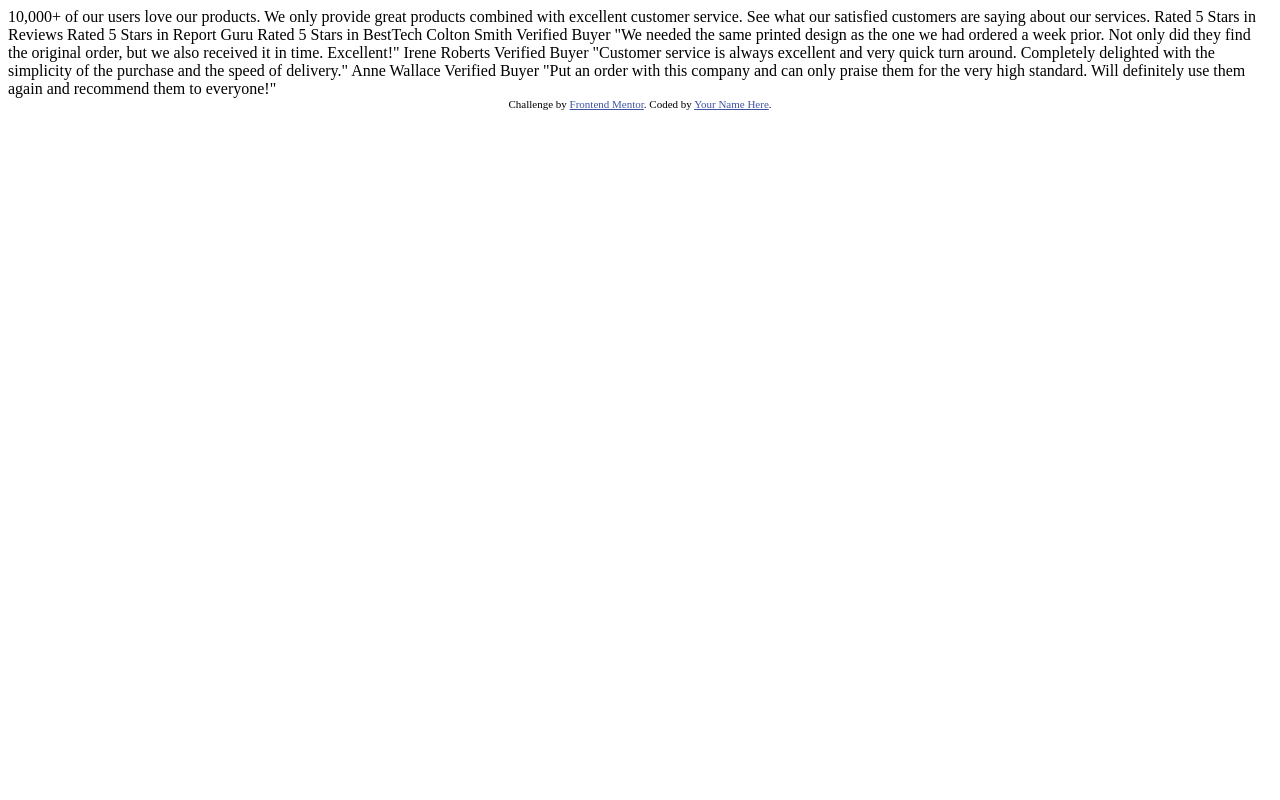
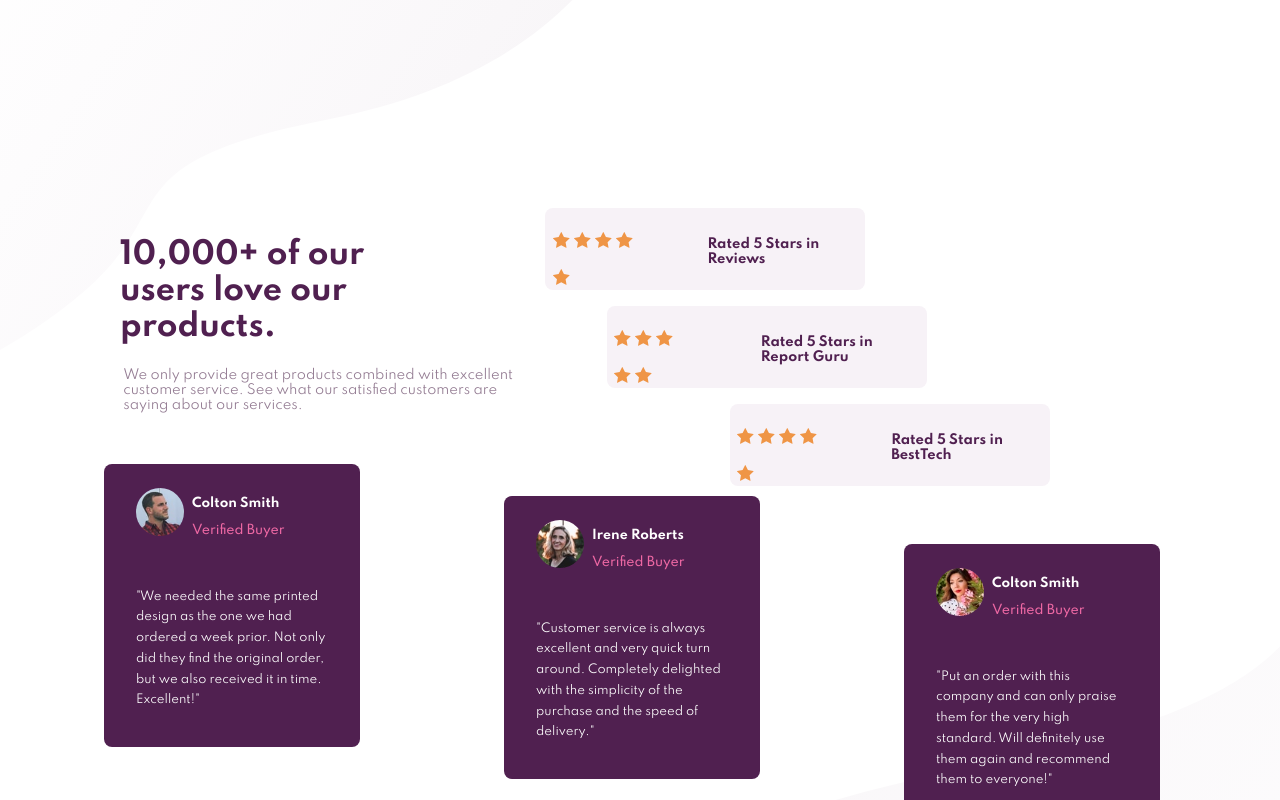
Before and after one commit to aj-menon/social-proof-section, a plain HTML site: page index.html in a window 1280 px wide. Drawn offline with Linux system fonts and the light colour scheme.

Commit message:
adding html, css

```diff
--- a/index.html
+++ b/index.html
@@ -1,16 +1,12 @@
 <!DOCTYPE html>
 <html lang="en">
+
 <head>
   <meta charset="UTF-8" />
   <meta name="viewport" content="width=device-width, initial-scale=1.0" />
   <!-- displays site properly based on user's device -->
-
-    <link
-      rel="icon"
-      type="image/png"
-      sizes="32x32"
-      href="./images/favicon-32x32.png"
-    />
+  <link rel='stylesheet' href='./styles/styles.css' />
+  <link rel="icon" type="image/png" sizes="32x32" href="./images/favicon-32x32.png" />
 
   <title>Frontend Mentor | Social proof section</title>
 
@@ -19,43 +15,129 @@
     .attribution {
       font-size: 11px;
       text-align: center;
+      position: absolute;
+      bottom: 0;
+
     }
+
     .attribution a {
       color: hsl(228, 45%, 44%);
     }
   </style>
 </head>
+
 <body>
+  <div class='main-wrapper'>
+    <h1 class="sr-only">Social Proof Section </h1>
+    <div class='container'>
+      <div class='title-container'>
+        <h1 class='title'>
           10,000+ of our users love our products.
-
+        </h1>
+        <p class='info'>
           We only provide great products combined with excellent customer service.
           See what our satisfied customers are saying about our services.
+        </p>
+      </div>
+      <h2 class="sr-only"> Review Ratings</h2>
+      <div class="review-ratings">
+        <div class='ratings'>
+          <div class=stars1>
+            <img src='./images/icon-star.svg' alt='' aria-hidden="true" />
+            <img src='./images/icon-star.svg' alt='' aria-hidden="true" />
+            <img src='./images/icon-star.svg' alt='' aria-hidden="true" />
+            <img src='./images/icon-star.svg' alt='' aria-hidden="true" />
+            <img src='./images/icon-star.svg' alt='' aria-hidden="true" />
+          </div>
+          <p class='rating-title'>Rated 5 Stars in Reviews</p>
+        </div>
+        <h2 class="sr-only">Report Ratings</h2>
+        <div class='ratings'>
+          <div class=stars2>
+            <img src='./images/icon-star.svg' alt='' aria-hidden="true" />
+            <img src='./images/icon-star.svg' alt='' aria-hidden="true" />
+            <img src='./images/icon-star.svg' alt='' aria-hidden="true" />
+            <img src='./images/icon-star.svg' alt='' aria-hidden="true" />
+            <img src='./images/icon-star.svg' alt='' aria-hidden="true" />
+          </div>
+          <p class='rating-title'>Rated 5 Stars in Report Guru</p>
+        </div>
+        <h2 class="sr-only">Ratings</h2>
+        <div class='ratings'>
+          <div class=stars3>
+            <img src='./images/icon-star.svg' alt='' aria-hidden="true" />
+            <img src='./images/icon-star.svg' alt='' aria-hidden="true" />
+            <img src='./images/icon-star.svg' alt='' aria-hidden="true" />
+            <img src='./images/icon-star.svg' alt='' aria-hidden="true" />
+            <img src='./images/icon-star.svg' alt='' aria-hidden="true" />
+          </div>
+          <p class='rating-title'>Rated 5 Stars in BestTech</p>
+        </div>
+      </div>
+      <h3 class="sr-only">Reviews from Buyers</h3>
+      <div class='reviews'>
+        <div class='user-review' id='colton-smith'>
+          <div class='user-details'>
+            <img src='./images/image-colton.jpg' alt='Colton Smith' class='user-image' />
+            <span class='user-name'>Colton Smith
+              <p class='user-desc'>Verified Buyer</p>
+            </span>
 
-    Rated 5 Stars in Reviews
-    Rated 5 Stars in Report Guru
-    Rated 5 Stars in BestTech
-
-    Colton Smith
-    Verified Buyer
+          </div>
+          <p class='review'>
             "We needed the same printed design as the one we had ordered a week prior.
             Not only did they find the original order, but we also received it in time.
             Excellent!"
+          </p>
+        </div>
+        <div class='user-review' id='irene-roberts'>
+          <div class='user-details'>
+            <img src='./images/image-irene.jpg' alt='Irene Roberts' class='user-image' />
+            <span class='user-name'>Irene Roberts
+              <p class='user-desc'>Verified Buyer</p>
+            </span>
 
-    Irene Roberts
-    Verified Buyer
+          </div>
+          <p class='review'>
             "Customer service is always excellent and very quick turn around. Completely
             delighted with the simplicity of the purchase and the speed of delivery."
 
-    Anne Wallace
-    Verified Buyer
+          </p>
+        </div>
+        <div class='user-review' id='anne-wallace'>
+          <div class='user-details'>
+            <img src='./images/image-anne.jpg' alt='Anne Wallace' class='user-image' />
+            <span class='user-name'>Colton Smith
+              <p class='user-desc'>Verified Buyer</p>
+            </span>
+
+          </div>
+          <p class='review'>
             "Put an order with this company and can only praise them for the very high
             standard. Will definitely use them again and recommend them to everyone!"
+          </p>
+        </div>
+      </div>
+    </div>
+  </div>
+  </div>
+  </div>
+  <!--
 
-    <div class="attribution">
+
+
+
+
+
+
+
+
+
+  <!-- <div class="attribution">
     Challenge by
-      <a href="https://www.frontendmentor.io?ref=challenge" target="_blank"
-        >Frontend Mentor</a
-      >. Coded by <a href="#">Your Name Here</a>.
-    </div>
+    <a href="https://www.frontendmentor.io?ref=challenge" target="_blank">Frontend Mentor</a>. Coded by <a href="#">Your
+      Name Here</a>.
+  </div> -->
 </body>
+
 </html>
--- /dev/null
+++ b/styles/styles.css
@@ -0,0 +1,233 @@
+@import url("https://fonts.googleapis.com/css2?family=Spartan:wght@400;500;700&display=swap");
+* {
+	box-sizing: border-box;
+}
+:root {
+	/* Primary */
+	--very-dark-magenta: hsl(300, 43%, 22%);
+	--soft-pink: hsl(333, 80%, 67%);
+	/* Neutral */
+	--dark-gray-magenta: hsl(303, 10%, 53%);
+	--light-gray-magenta: hsl(300, 24%, 96%);
+	--white: hsl(0, 0%, 100%);
+}
+body {
+	margin: 0;
+	padding: 0;
+	min-height: 100vh;
+	height: 100%;
+
+	font-size: 15px;
+	font-family: "Spartan", sans-serif;
+	background: var(--white) fixed;
+	background-size: 100%;
+	/* background-image: url(../images/bg-pattern-top-mobile.svg); */
+	/* background-repeat: no-repeat;
+    background-position: top left; */
+}
+.main-wrapper {
+	min-width: 100vw;
+	min-height: 100vh;
+	display: flex;
+	flex-direction: column;
+	position: relative;
+	overflow: hidden;
+	z-index: -1;
+	margin: 0 auto;
+}
+.main-wrapper::after,
+.main-wrapper::before {
+	position: absolute;
+	content: "";
+	width: 100vw;
+	height: 100vh;
+	background-size: contain;
+	/* transform: translate(-50%, -50%); */
+	z-index: -1;
+}
+.main-wrapper:before {
+	/* top: 0;
+	left: 0; */
+
+	transform: translate(0, -65%);
+	background: url(../images/bg-pattern-top-mobile.svg) no-repeat bottom right;
+}
+
+.main-wrapper:after {
+	transform: translate(0, 50%);
+	background: url(../images/bg-pattern-bottom-mobile.svg) no-repeat top left;
+
+	bottom: 0;
+	right: 0;
+}
+
+.container {
+	padding: 1rem;
+	margin: 0 auto;
+	display: flex;
+	flex-direction: column;
+	align-items: center;
+	justify-content: space-around;
+	text-align: center;
+}
+h1.title {
+	color: var(--very-dark-magenta);
+	text-align: center;
+}
+.info {
+	color: var(--dark-gray-magenta);
+	font-size: 0.815rem;
+	padding: 0.2rem;
+	font-weight: 400;
+}
+.review-ratings {
+	width: 100%;
+}
+.ratings {
+	background-color: var(--light-gray-magenta);
+	border-radius: 0.5rem;
+
+	padding-bottom: 0.5rem;
+	margin-bottom: 1rem;
+}
+
+.ratings img {
+	padding-top: 1rem;
+}
+.ratings > p.rating-title {
+	color: var(--very-dark-magenta);
+	font-size: 13px;
+	font-weight: 700;
+}
+.sr-only {
+	border: 0;
+	display: none;
+	overflow: hidden;
+}
+.reviews {
+	margin-top: 1rem;
+}
+
+.reviews > .user-review {
+	background-color: var(--very-dark-magenta);
+	border-radius: 0.5rem;
+	/* width: 100%; */
+	padding: 0.5rem;
+	margin-bottom: 1rem;
+}
+
+.user-image {
+	border-radius: 5rem;
+	border-radius: 5rem;
+	width: 3rem;
+	height: 3rem;
+}
+.user-details {
+	padding: 1rem 1.5rem 0 1.5rem;
+	display: flex;
+	flex-direction: row;
+	justify-content: start;
+	/* align-items: center; */
+}
+.user-details span.user-name {
+	font-size: 0.779rem;
+	font-weight: 700;
+	padding: 0.5rem;
+	color: var(--white);
+}
+.user-details span.user-name p.user-desc {
+	color: var(--soft-pink);
+	font-weight: 500;
+}
+p.review {
+	text-align: left;
+	padding: 1rem 1.5rem 1rem 1.5rem;
+	color: var(--white);
+	font-size: 0.725rem;
+	font-weight: 400;
+	line-height: 1.3rem;
+}
+@media only screen and (min-width: 900px) {
+	.main-wrapper {
+		position: absolute;
+	}
+	.main-wrapper:before {
+		transform: translate(-50%, -50%);
+		background: url(../images/bg-pattern-top-desktop.svg) no-repeat bottom right;
+		top: 0;
+		left: 0;
+		background-size: 50rem;
+	}
+
+	.main-wrapper:after {
+		/* transform: translate(0, 50%);
+		background: url(../images/bg-pattern-bottom-desktop.svg) no-repeat top left;
+		top: -25%;
+		left: 5%;
+		background-size: cover; */
+		transform: translate(-50%, -50%) scale(1.5);
+		background: url(../images/bg-pattern-bottom-desktop.svg) no-repeat top left;
+		top: 100%;
+		left: 100%;
+	}
+	h1.title {
+		text-align: left;
+	}
+	.container {
+		flex-direction: row;
+		text-align: left;
+		position: relative;
+		top: 10rem;
+		left: 0;
+	}
+	.title-container .title {
+		max-width: 20rem;
+	}
+	.title-container .info {
+		max-width: 45rem;
+	}
+	.review-ratings {
+		max-width: 55vw;
+		position: relative;
+		top: 2rem;
+	}
+
+	.review-ratings .ratings {
+		display: flex;
+		flex-direction: row;
+		padding: 0.5rem 0.5em 0 0.5em;
+		justify-content: flex-start;
+		width: 25vw;
+	}
+	.ratings .rating-title {
+		padding: 0.5rem;
+		margin-left: 4rem;
+	}
+	.reviews {
+		position: absolute;
+		top: 18rem;
+		left: 0;
+		/* display: flex;
+		flex-direction: row; */
+	}
+	.reviews > .user-review {
+		width: 20vw;
+	}
+	.reviews > div.user-review:nth-child(2) {
+		position: absolute;
+		top: 2rem;
+		left: 25rem;
+	}
+	.reviews > div.user-review:nth-child(3) {
+		position: absolute;
+		top: 5rem;
+		left: 50rem;
+	}
+
+	.ratings:nth-child(3) {
+		margin-left: 10%;
+	}
+	.ratings:nth-child(5) {
+		margin-left: 30%;
+	}
+}
```
Also changed, not shown: 1 other file. Lines whose indentation alone changed are shown as unchanged.
